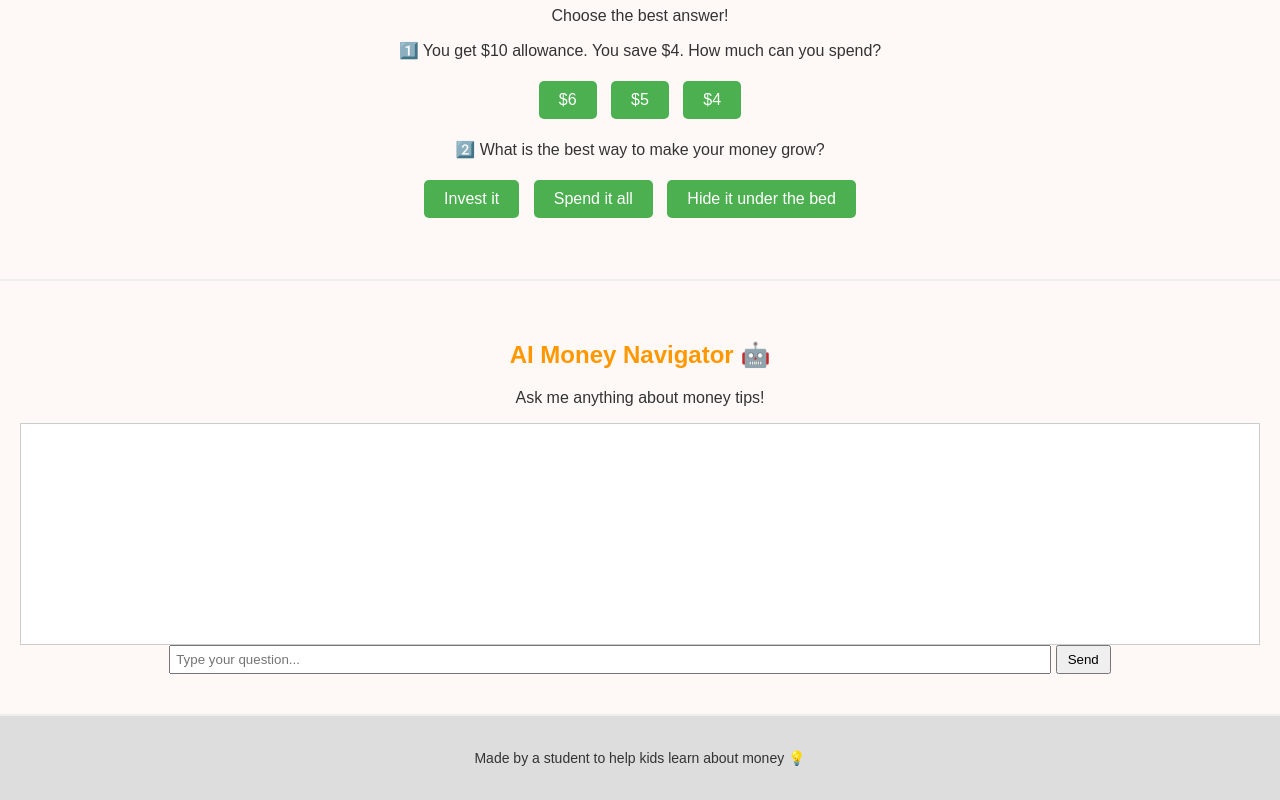
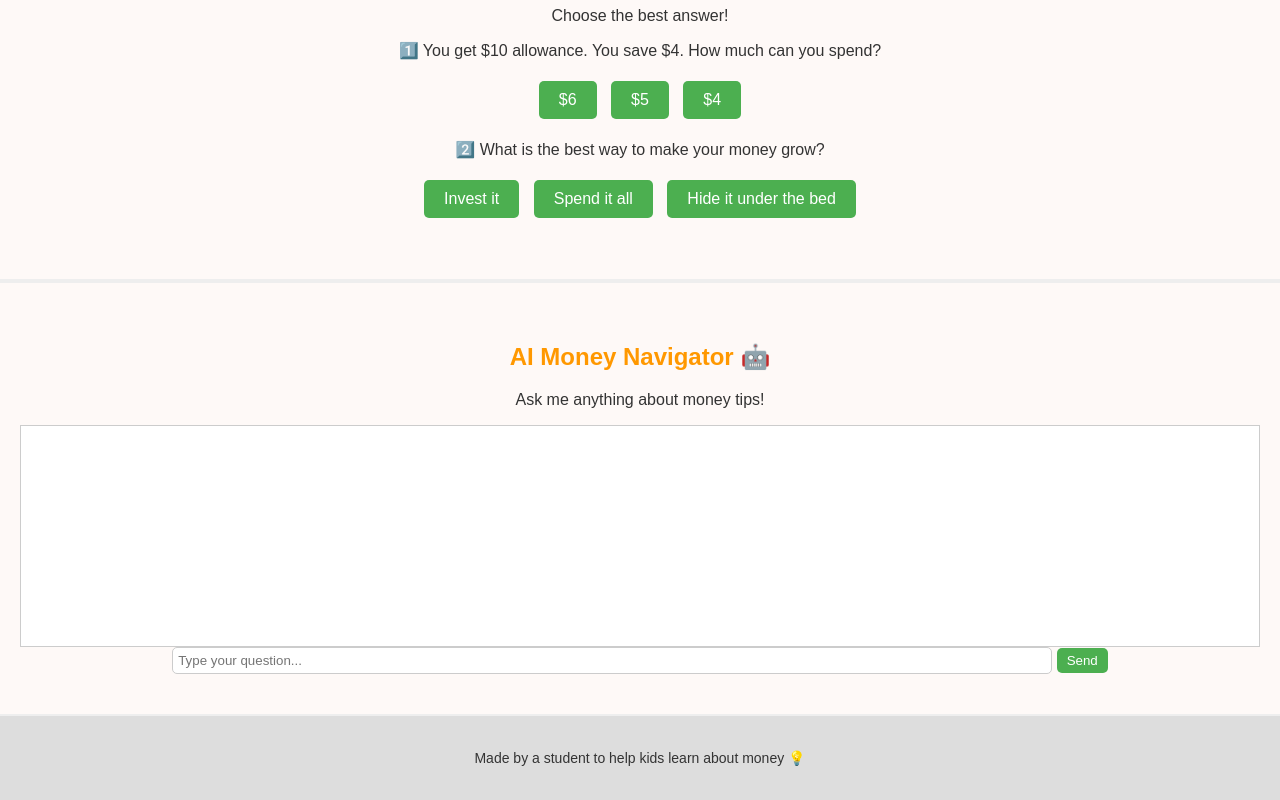
Before and after one commit to vic758/MoneySmartKid, a plain HTML site: page index.html in a window 1280 px wide. Shown: the part 990-1790 px from the top of the page. Drawn offline with Linux system fonts and the light colour scheme.

Commit message:
Update style.css

```diff
--- a/style.css
+++ b/style.css
@@ -64,3 +64,24 @@ footer {
   padding: 20px;
   font-size: 14px;
 }
+#ai-navigator {
+  padding: 40px 20px;
+  border-top: 2px solid #eee;
+}
+
+#ai-navigator input {
+  border: 1px solid #ccc;
+  border-radius: 5px;
+}
+
+#ai-navigator button {
+  border: none;
+  background-color: #4caf50;
+  color: white;
+  border-radius: 5px;
+  cursor: pointer;
+}
+
+#ai-navigator button:hover {
+  background-color: #45a049;
+}
```
